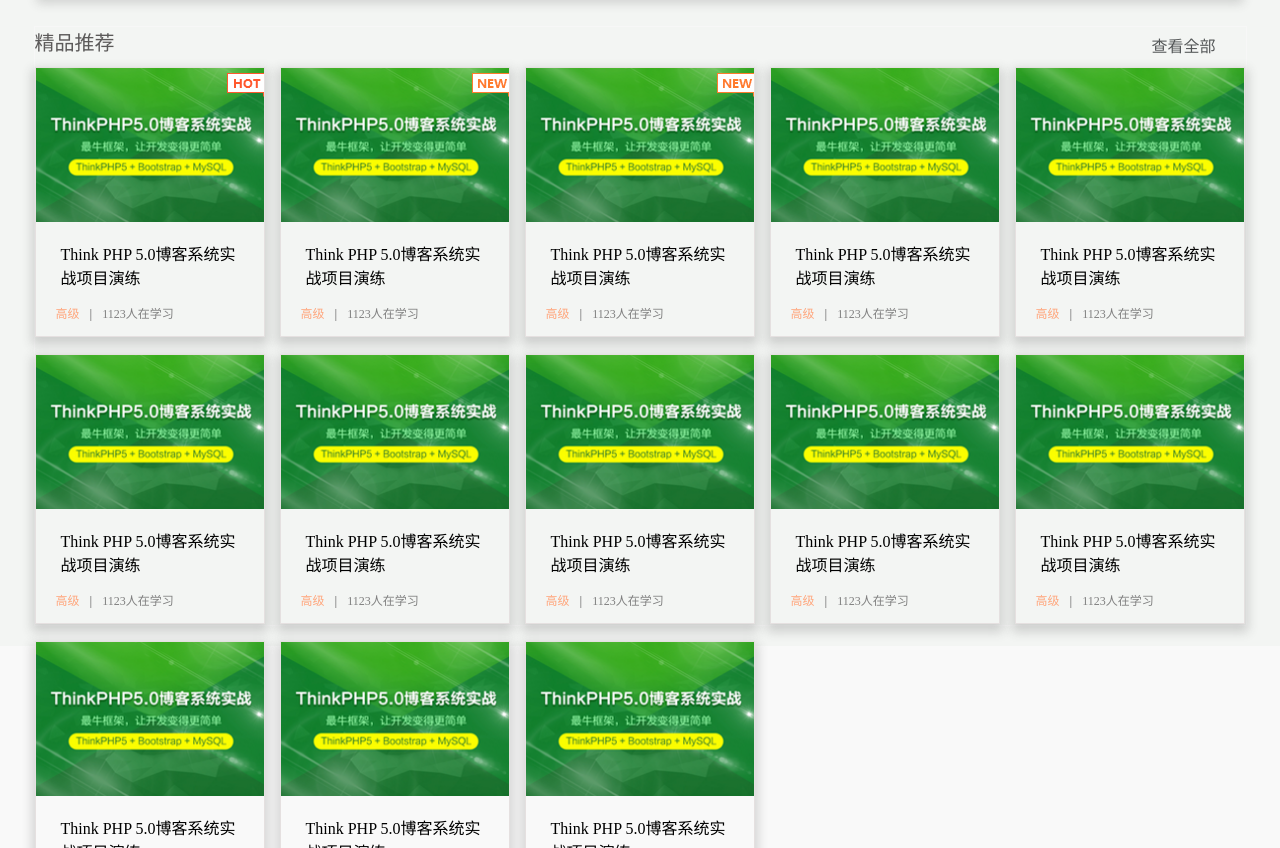
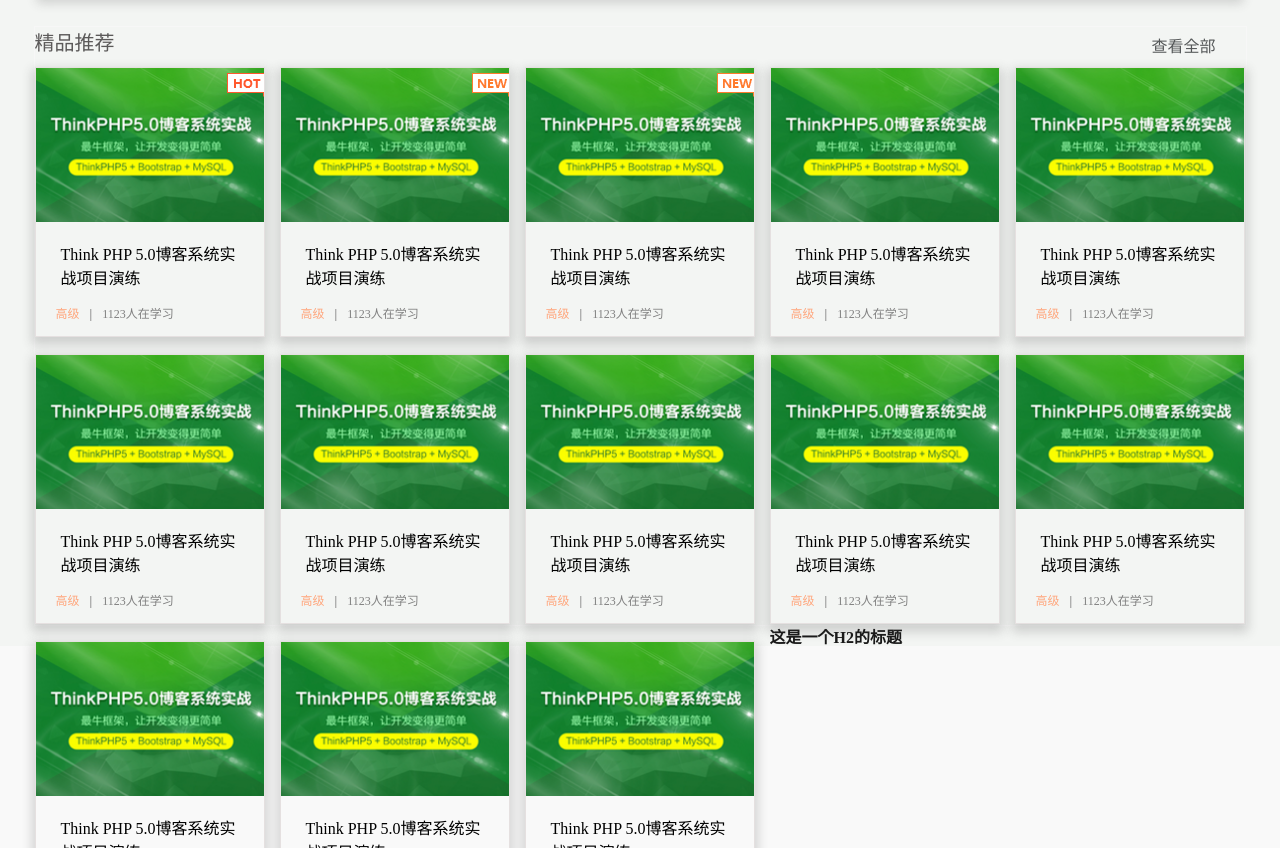
Before and after one commit to lemons11/Object_index01, a plain HTML site: page index.html in a window 1280 px wide. Shown: the part 599-1447 px from the top of the page. Drawn offline with Linux system fonts and the light colour scheme.

Commit message:
新增了index.css并修改了index.html git commit -m 新增了index.css并修改了index.html

```diff
--- /dev/null
+++ b/index.css
@@ -0,0 +1,5 @@
+.h2{
+	color: rgb(25, 25, 25);
+	font-size: 16px;
+
+}
--- a/index.html
+++ b/index.html
@@ -235,6 +235,8 @@
                 </li>
             </ul>
         </div>
+        <h2 class="h2">这是一个H2的标题</h2>
+        <link rel="stylesheet" href="index.css">
     </div>
     <div class="footer ">
         <div class="content w">
```
